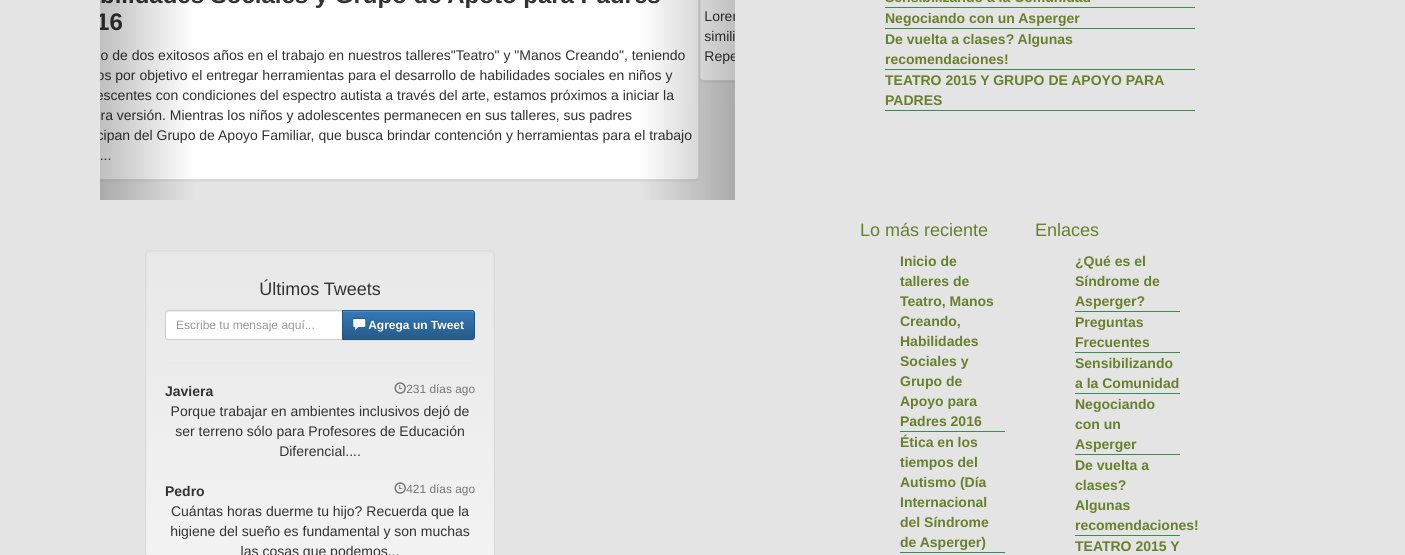
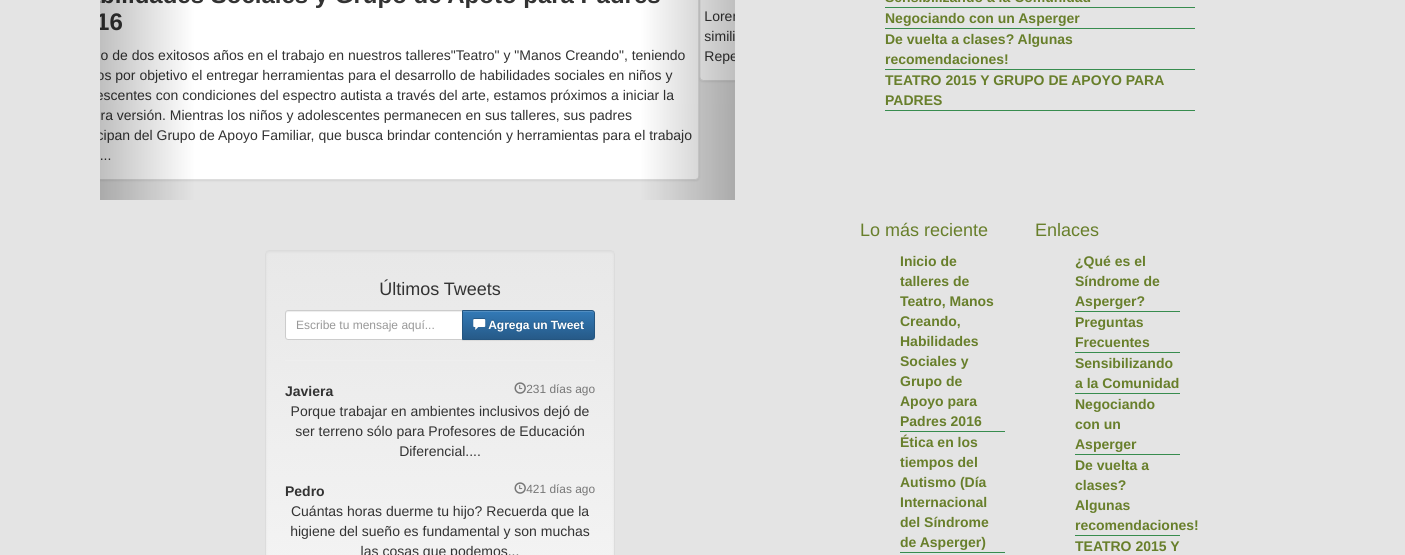
Before and after one commit to javiera176/Prueba_1, a plain HTML site: page index.html in a window 1280 px wide. Shown: the part 850-1405 px from the top of the page, 1405 px wide, since content can reach past the window. Drawn offline with nearby package versions, Linux system fonts and the light colour scheme.

Commit message:
madifica

```diff
--- a/style.css
+++ b/style.css
@@ -83,7 +83,7 @@ ul.nav li{
 }
 
 .twitter{
-	margin: 50px 30px;
+	margin: 50px 150px;
 }
 
 
```
